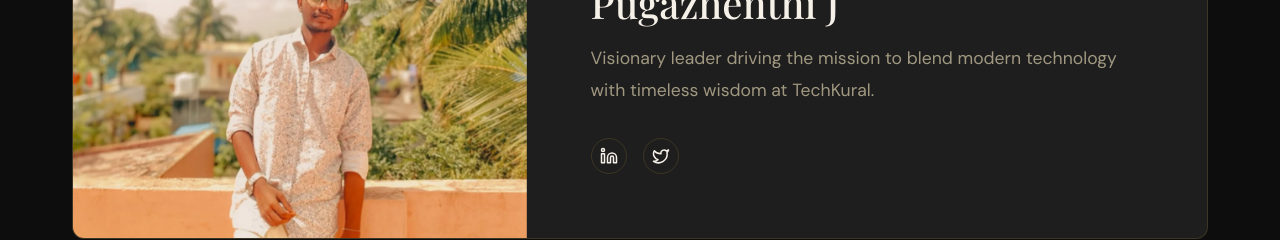
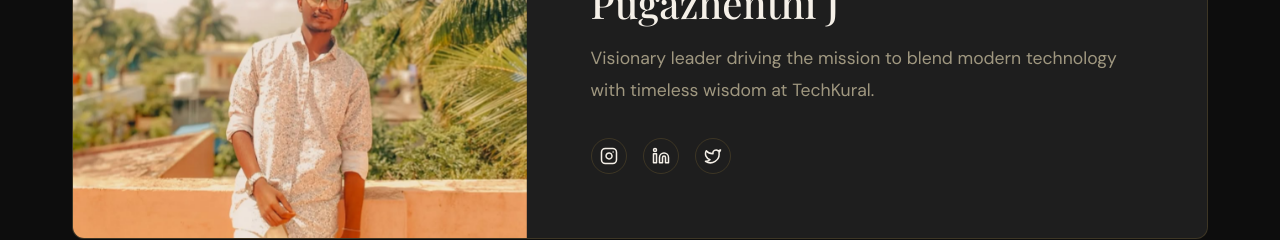
Before and after one commit to Hometheatre007/techkural, a React (Vite) app: page / in a window 1280 px wide. Shown: the part 2120-2360 px from the top of the page. Built offline with nearby package versions, Linux system fonts and the light colour scheme; a web font is replaced by a local one.

Commit message:
First commit: TechKural Portfolio Website

```diff
--- a/src/components/Footer.jsx
+++ b/src/components/Footer.jsx
@@ -13,7 +13,7 @@ const Footer = () => {
             <div className="social-links">
               <a href="#" className="social-icon"><Instagram /></a>
               <a href="#" className="social-icon"><Linkedin /></a>
-              <a href="#" className="social-icon"><Github /></a>
+              <a href="https://github.com/pugazhexploit" target="_blank" rel="noreferrer" className="social-icon"><Github /></a>
             </div>
           </div>
 
--- a/src/components/Team.jsx
+++ b/src/components/Team.jsx
@@ -1,5 +1,5 @@
 import React from 'react';
-import { Linkedin, Twitter } from 'lucide-react';
+import { Linkedin, Twitter, Instagram } from 'lucide-react';
 import './Team.css';
 
 import founderImg from '../../team/founder.jpg';
@@ -58,6 +58,7 @@ const Team = () => {
             <h3>{founder.name}</h3>
             <p className="founder-bio">{founder.bio}</p>
             <div className="social-links team-socials">
+              <a href="https://www.instagram.com/official___pugazh_007/" target="_blank" rel="noreferrer" className="social-icon"><Instagram size={18} /></a>
               <a href="#" className="social-icon"><Linkedin size={18} /></a>
               <a href="#" className="social-icon"><Twitter size={18} /></a>
             </div>
```
